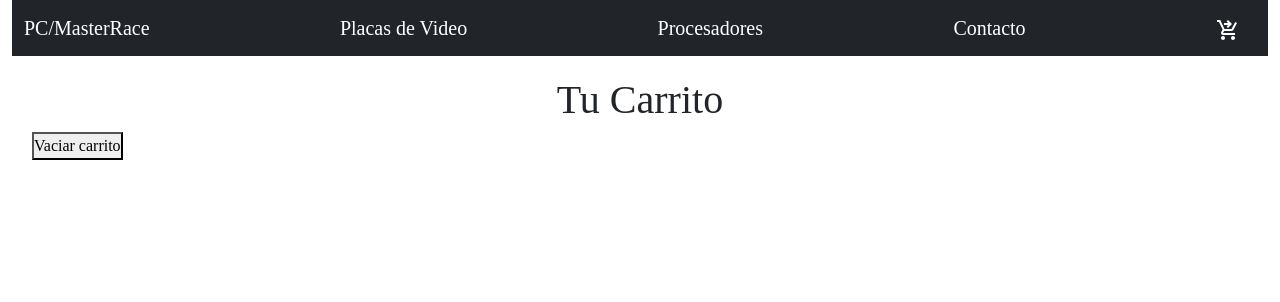
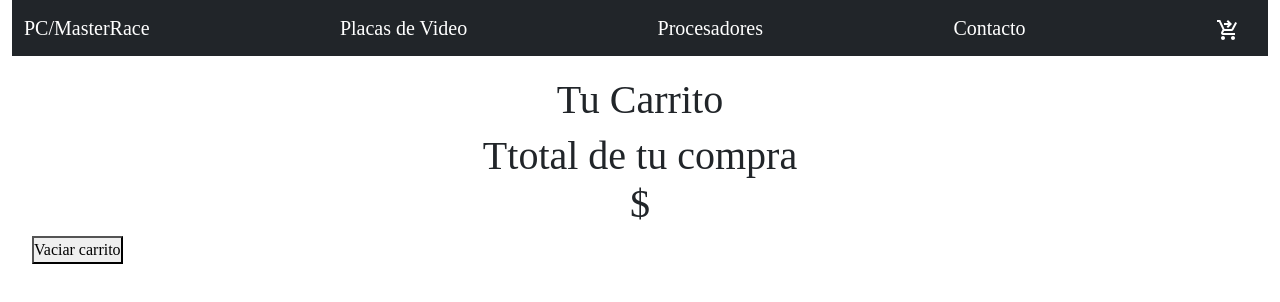
Before and after one commit to FacuAlcorta/CodeShop, a React (Create React App) app: page /cart in a window 1280 px wide. Shown: the top 302 px of the page. Built offline with nearby package versions, Linux system fonts and the light colour scheme.

Commit message:
Correccion de vaciado de carrito

```diff
--- a/src/components/Cart.js
+++ b/src/components/Cart.js
@@ -31,6 +31,9 @@ const Cart = () => {
           </ContentCart>
           ))
         }
+        <TitleCart>Ttotal de tu compra
+          <PriceDetail>${() => global.totalSum()}</PriceDetail>
+        </TitleCart>
         <button onClick={global.clear}>Vaciar carrito</button>
       </WrapperCart>
 );
--- a/src/components/CartContext.js
+++ b/src/components/CartContext.js
@@ -42,8 +42,13 @@ const CartContextProvider = ({children}) =>{
             return qty.reduce(((anterior, posterior) => anterior + posterior), 0)
     }
 
+    const totalSum = () => {
+        let total= cartList.map(item => item.price);
+        return total.reduce((totalCount, product) => totalCount.price * totalCount.qty)
+      }
+
     return(
-        <CartContext.Provider value={{cartList, addToCart, removeItem, clear, cantItemTotal}}>
+        <CartContext.Provider value={{cartList, addToCart, removeItem, clear, cantItemTotal, totalSum}}>
             { children }
         </CartContext.Provider>
     )
```
